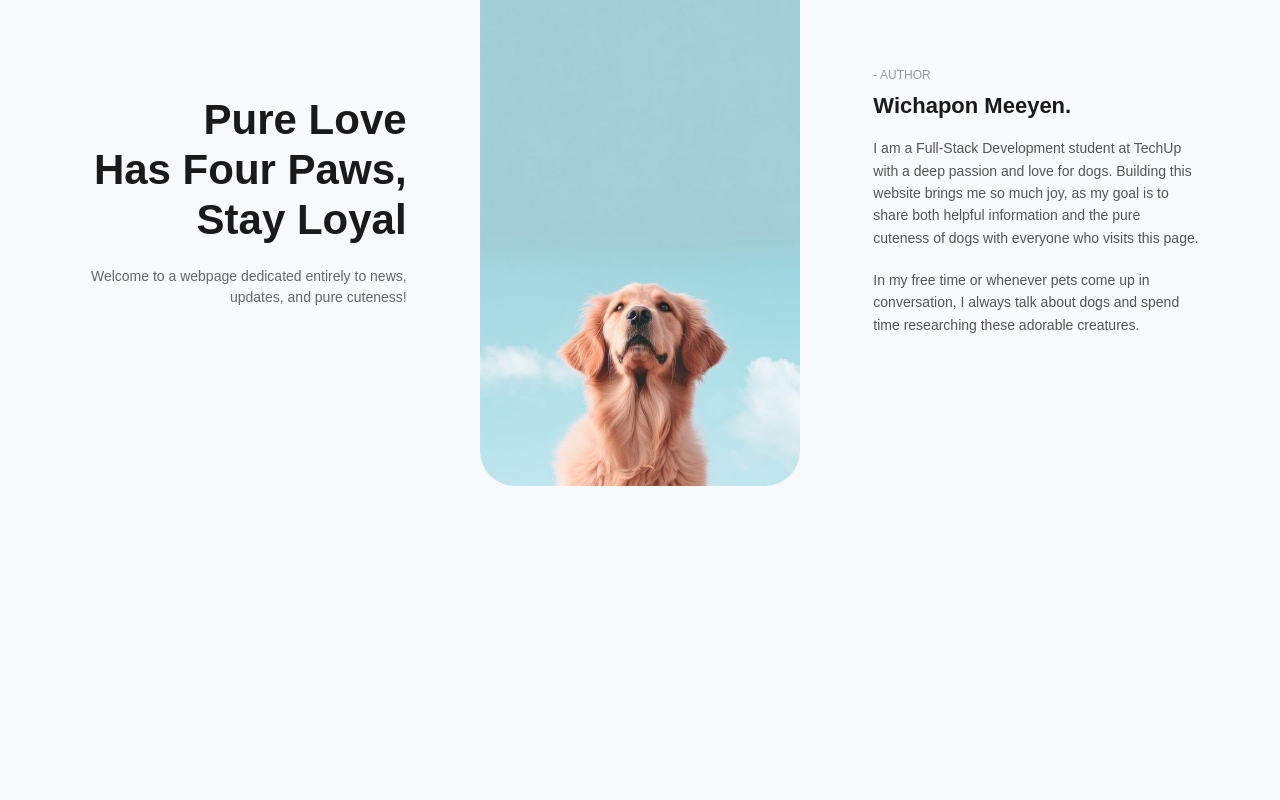
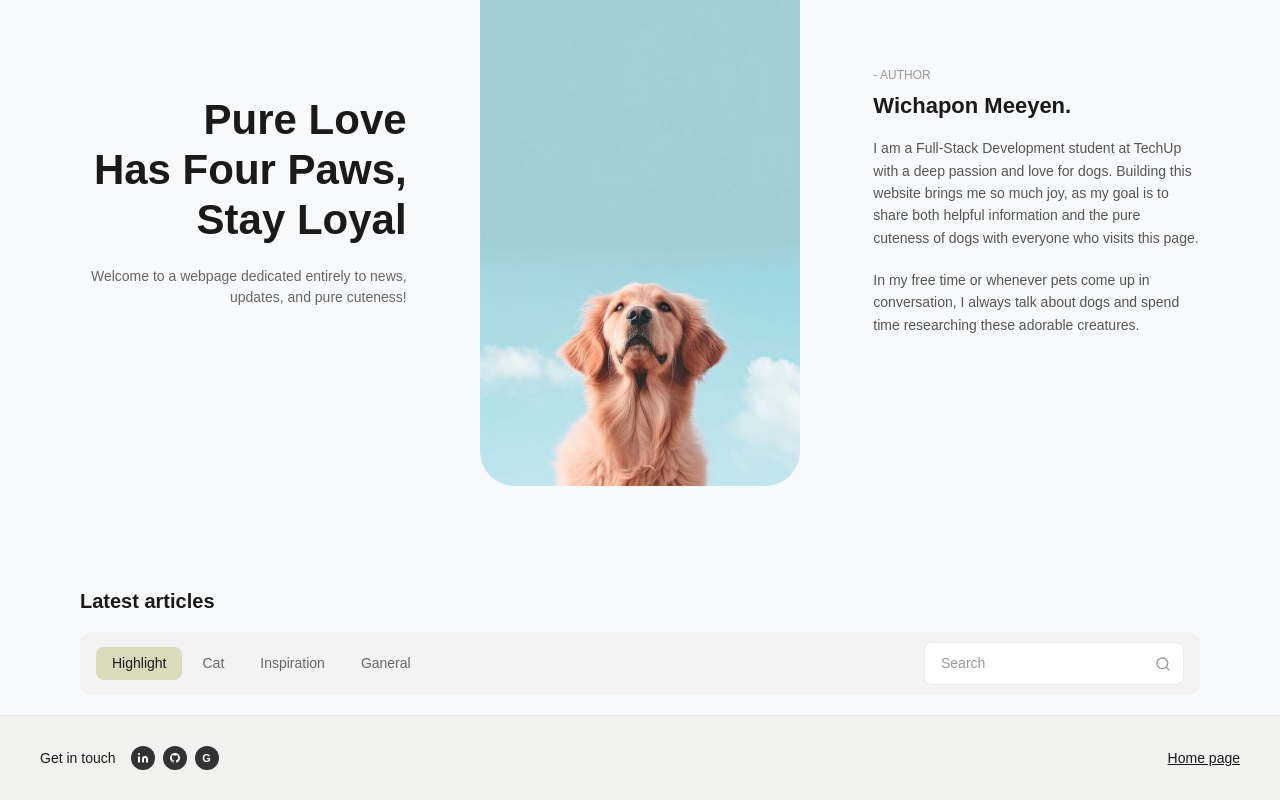
Before and after one commit to Wichapon-mee/wichapon-dev-blog, a React (Vite) app: page / in a window 1280 px wide. Shown: the part 231-1031 px from the top of the page. Before the commit the page ends 800 px from the top, so only its background shows below. Built offline with nearby package versions, Linux system fonts and the light colour scheme.

Commit message:
feat: Add jsconfig.json for path aliasing, integrate lucide-react for icons, and refactor components for improved structure. Introduced ArticleSection and updated NavBar and HeroSection to use named exports.

```diff
--- a/package.json
+++ b/package.json
@@ -11,6 +11,7 @@
   },
   "dependencies": {
     "@tailwindcss/vite": "^4.3.1",
+    "lucide-react": "^1.21.0",
     "react": "^19.2.6",
     "react-dom": "^19.2.6",
     "tailwindcss": "^4.3.1"
--- a/src/App.jsx
+++ b/src/App.jsx
@@ -1,13 +1,38 @@
 import React from 'react';
-import NavBar from './components/NavBar';
-import HeroSection from './components/HeroSection';
+// แก้ไขสถานการณ์ที่ 2: เปลี่ยนเป็น Named Import ดึง { NavBar, Footer } มาจากไฟล์เดียวกันด้วยปีกกา
+import { NavBar, Footer } from './components/NavBar';
+
+// แก้ไขสถานการณ์ที่ 2: หากโค้ดในไฟล์ HeroSection.jsx เปลี่ยนเป็น Named Export แล้ว ให้ใส่ปีกกาครอบแบบนี้ครับ
+// (แต่ถ้าไฟล์ HeroSection ยังเป็นแบบเก่าอยู่ ให้ลบปีกกา {} ออกได้ครับพี่)
+import { HeroSection } from './components/HeroSection';
+
+// สถานการณ์ที่ 3: นำเข้าคอมโพเนนต์ค้นหาบทความแบบ Default Import (ไม่มีปีกกาครอบ)
+import ArticleSection from './components/ArticleSection';
 import './App.css';
 
 function App() {
   return (
-    <div style={{ background: '#f8f9fa', minHeight: '100vh', fontFamily: 'sans-serif' }}>
-      <NavBar />
-      <HeroSection />
+    <div style={{
+      background: '#f8f9fa',
+      minHeight: '100vh',
+      fontFamily: 'sans-serif',
+      display: 'flex',
+      flexDirection: 'column',
+      justifyContent: 'space-between'
+    }}>
+      <div>
+        {/* แสดงผลแถบเมนูด้านบน */}
+        <NavBar />
+
+        {/* แสดงผลเนื้อหาต้อนรับหลัก */}
+        <HeroSection />
+
+        {/* แสดงผลแถบค้นหาบทความที่เราจะสร้างในสเต็ปถัดไป */}
+        <ArticleSection />
+      </div>
+
+      {/* แสดงผลแถบข้อมูลติดต่อด้านล่างสุด พร้อมไอคอนจาก lucide-react */}
+      <Footer />
     </div>
   );
 }
--- /dev/null
+++ b/src/components/ArticleSection.jsx
@@ -0,0 +1,96 @@
+import React from 'react';
+// ดึงไอคอนแว่นขยายมาใช้งานในช่องค้นหาตามโจทย์สั่ง
+import { Search } from 'lucide-react';
+
+function ArticleSection() {
+  return (
+    <section style={{
+      wFull: '100%',
+      maxWidth: '1200px',
+      margin: '0 auto',
+      padding: '40px 40px 20px 40px',
+      fontFamily: 'sans-serif'
+    }}>
+      {/* หัวข้อหลัก */}
+      <h2 style={{ fontSize: '20px', fontWeight: 'bold', color: '#1a1a1a', marginBottom: '16px' }}>
+        Latest articles
+      </h2>
+
+      {/* แถบเมนูสีเทาอ่อนชิ้นใหญ่ขอบมน */}
+      <div style={{
+        backgroundColor: '#f3f3f3',
+        borderRadius: '12px',
+        padding: '10px 16px',
+        display: 'flex',
+        justifyContent: 'space-between',
+        alignItems: 'center',
+        flexWrap: 'wrap',
+        gap: '15px'
+      }}>
+
+        {/* ฝั่งซ้าย: รายการหมวดหมู่ (Categories) */}
+        <div style={{ display: 'flex', alignItems: 'center', gap: '4px' }}>
+          {/* ปุ่ม Highlight ที่มีสถานะ Active สีเข้มตามภาพ */}
+          <button style={{ backgroundColor: '#dcdaba', color: '#1a1a1a', fontWeight: '500', padding: '6px 16px', borderRadius: '8px', border: 'none', fontSize: '14px', cursor: 'pointer' }}>
+            Highlight
+          </button>
+
+          <button style={{ color: '#666', fontWeight: '500', padding: '6px 16px', border: 'none', background: 'transparent', fontSize: '14px', cursor: 'pointer' }}>
+            Cat
+          </button>
+
+          <button style={{ color: '#666', fontWeight: '500', padding: '6px 16px', border: 'none', background: 'transparent', fontSize: '14px', cursor: 'pointer' }}>
+            Inspiration
+          </button>
+
+          <button style={{ color: '#666', fontWeight: '500', padding: '6px 16px', border: 'none', background: 'transparent', fontSize: '14px', cursor: 'pointer' }}>
+            Ganeral
+          </button>
+        </div>
+
+        {/* ฝั่งขวา: ช่องค้นหา (Search Input) ขอบมนขนาดพอดีพร้อมแว่นขยาย */}
+        <div style={{
+          position: 'relative',
+          width: '260px',
+          backgroundColor: '#fff',
+          borderRadius: '8px',
+          border: '1px solid #eaeaea',
+          overflow: 'hidden',
+          display: 'flex',
+          alignItems: 'center'
+        }}>
+          <input
+            type="text"
+            placeholder="Search"
+            style={{
+              width: '100%',
+              padding: '10px 40px 10px 16px',
+              fontSize: '14px',
+              color: '#333',
+              border: 'none',
+              outline: 'none'
+            }}
+            disabled // ปิด Logic การกรอกชั่วคราวตามเงื่อนไขโจทย์
+          />
+          {/* จัดตำแหน่งไอคอนแว่นขยายฝั่งขวา */}
+          <div style={{
+            position: 'absolute',
+            right: '12px',
+            top: '50%',
+            transform: 'translateY(-50%)',
+            display: 'flex',
+            alignItems: 'center',
+            pointerEvents: 'none',
+            color: '#999'
+          }}>
+            <Search size={16} />
+          </div>
+        </div>
+
+      </div>
+    </section>
+  );
+}
+
+// นำเข้ากลับมา Render ใน React Component App แบบ Default Export Import ตามที่โจทย์กำหนด
+export default ArticleSection;
--- a/src/components/HeroSection.jsx
+++ b/src/components/HeroSection.jsx
@@ -1,7 +1,7 @@
 import React from 'react';
 import GoldenRetrive from '../assets/GoldenRetrive.png';
 
-function HeroSection() {
+export const  HeroSection = () =>  {
   return (
     <div className="hero-container">
 
@@ -48,5 +48,3 @@ function HeroSection() {
     </div>
   );
 }
-
-export default HeroSection;
--- a/src/components/NavBar.jsx
+++ b/src/components/NavBar.jsx
@@ -1,6 +1,20 @@
 import React from 'react';
 
-function NavBar() {
+const LinkedinIcon = ({ size = 12 }) => (
+  <svg width={size} height={size} viewBox="0 0 24 24" fill="currentColor" aria-hidden="true">
+    <path d="M16 8a6 6 0 0 1 6 6v7h-4v-7a2 2 0 0 0-4 0v7h-4v-7a6 6 0 0 1 6-6zM2 9h4v12H2z" />
+    <circle cx="4" cy="4" r="2" />
+  </svg>
+);
+
+const GithubIcon = ({ size = 12 }) => (
+  <svg width={size} height={size} viewBox="0 0 24 24" fill="currentColor" aria-hidden="true">
+    <path d="M12 2C6.477 2 2 6.477 2 12c0 4.42 2.865 8.166 6.839 9.489.5.092.682-.217.682-.482 0-.237-.008-.866-.013-1.7-2.782.604-3.369-1.34-3.369-1.34-.454-1.156-1.11-1.464-1.11-1.464-.908-.62.069-.608.069-.608 1.003.07 1.531 1.03 1.531 1.03.892 1.529 2.341 1.087 2.91.831.092-.646.35-1.086.636-1.336-2.22-.253-4.555-1.11-4.555-4.943 0-1.091.39-1.984 1.029-2.683-.103-.253-.446-1.27.098-2.647 0 0 .84-.269 2.75 1.025A9.564 9.564 0 0 1 12 6.844c.85.004 1.705.115 2.504.337 1.909-1.294 2.747-1.025 2.747-1.025.546 1.377.203 2.394.1 2.647.64.699 1.028 1.592 1.028 2.683 0 3.842-2.339 4.687-4.566 4.935.359.309.678.919.678 1.852 0 1.336-.012 2.415-.012 2.743 0 .267.18.578.688.48C19.138 20.163 22 16.418 22 12c0-5.523-4.477-10-10-10z" />
+  </svg>
+);
+
+// แก้ไข Todo 1: เปลี่ยนจาก default export เป็น Named Export โดยการเติมคำว่า export const ด้านหน้า
+export const NavBar = () => {
   return (
     <nav style={{
       display: 'flex',
@@ -19,10 +33,7 @@ function NavBar() {
       <div>
         {/* กลุ่มปุ่มปกติ */}
         <div className="nav-buttons" style={{ display: 'flex', gap: '15px' }}>
-          {/* 1. เติม className="btn-login" */}
           <button className="btn-login" style={{ padding: '10px 24px', borderRadius: '20px', border: '1px solid #333', background: 'transparent', cursor: 'pointer', fontWeight: '500', transition: 'all 0.2s ease' }}>Log in</button>
-
-          {/* 2. เติม className="btn-signup" */}
           <button className="btn-signup" style={{ padding: '10px 24px', borderRadius: '20px', border: 'none', background: '#1a1a1a', color: '#fff', cursor: 'pointer', fontWeight: '500', transition: 'all 0.2s ease' }}>Sign up</button>
         </div>
 
@@ -32,18 +43,13 @@ function NavBar() {
         </div>
       </div>
 
-      {/* สไตล์พิเศษ (เพิ่ม Hover เข้าไปตรงนี้) */}
       <style>{`
-        /* เอฟเฟกต์ Hover ของปุ่ม Log in */
         .btn-login:hover {
-          background-color: #cccccc !important; /* เปลี่ยนพื้นหลังเป็นสีเทาอ่อน */
+          background-color: #cccccc !important;
         }
-
-        /* เอฟเฟกต์ Hover ของปุ่ม Sign up */
         .btn-signup:hover {
-          background-color: #cccccc !important; /* เปลี่ยนพื้นหลังให้สีดำสว่างขึ้นมาหน่อย */
+          background-color: #cccccc !important;
         }
-
         @media (max-width: 768px) {
           .nav-buttons { display: none !important; }
           .nav-hamburger { display: block !important; }
@@ -53,4 +59,66 @@ function NavBar() {
   );
 }
 
-export default NavBar;
+// แก้ไข Todo 2: เพิ่ม Component Footer ไว้ในไฟล์เดียวกัน และส่งออกด้วย Named Export
+// 1. ตรวจสอบบรรทัดบนสุดของไฟล์ NavBar.jsx ให้มีตัวดึงไอคอนเหล่านี้นะครับ:
+// import { Linkedin, Github, Globe } from "lucide-react";
+
+// 2. โค้ดส่วน Footer ใหม่แกะกล่องตามรูปแบบภาพดีไซน์
+export const Footer = () => {
+  return (
+    <footer style={{
+      backgroundColor: '#f1f1f0', // สีพื้นหลังเทาอ่อนนวลๆ ตามรูปภาพ
+      padding: '30px 40px',
+      fontFamily: 'sans-serif',
+      borderTop: '1px solid #eaeaea'
+    }}>
+      <div style={{
+        maxWidth: '1200px',
+        margin: '0 auto',
+        display: 'flex',
+        justifyContent: 'space-between',
+        alignItems: 'center',
+        flexWrap: 'wrap',
+        gap: '20px'
+      }}>
+
+        {/* ฝั่งซ้าย: Get in touch และกลุ่มไอคอนโซเชียลสีดำวงกลม */}
+        <div style={{ display: 'flex', alignItems: 'center', gap: '15px' }}>
+          <span style={{ fontSize: '14px', color: '#1a1a1a', fontWeight: '500' }}>
+            Get in touch
+          </span>
+
+          <div style={{ display: 'flex', gap: '8px' }}>
+            {/* ไอคอนที่ 1: Linkedin */}
+            <a href="#linkedin" style={{ color: '#fff', backgroundColor: '#333', borderRadius: '50%', width: '24px', height: '24px', display: 'flex', alignItems: 'center', justifyContent: 'center', textDecoration: 'none' }}>
+              <LinkedinIcon size={12} />
+            </a>
+
+            {/* ไอคอนที่ 2: Github */}
+            <a href="#github" style={{ color: '#fff', backgroundColor: '#333', borderRadius: '50%', width: '24px', height: '24px', display: 'flex', alignItems: 'center', justifyContent: 'center', textDecoration: 'none' }}>
+              <GithubIcon size={12} />
+            </a>
+
+            {/* ไอคอนที่ 3: Google (ใช้ตัวอักษร G หนาในวงกลมเพื่อให้ตรงตามดีไซน์เป๊ะๆ) */}
+            <a href="#google" style={{ color: '#fff', backgroundColor: '#333', borderRadius: '50%', width: '24px', height: '24px', display: 'flex', alignItems: 'center', justifyContent: 'center', textDecoration: 'none', fontSize: '11px', fontWeight: 'bold' }}>
+              G
+            </a>
+          </div>
+        </div>
+
+        {/* ฝั่งขวา: ลิงก์ Home page ขีดเส้นใต้ */}
+        <div>
+          <a href="/" style={{
+            fontSize: '14px',
+            color: '#1a1a1a',
+            textDecoration: 'underline',
+            fontWeight: '500'
+          }}>
+            Home page
+          </a>
+        </div>
+
+      </div>
+    </footer>
+  );
+}
--- a/vite.config.js
+++ b/vite.config.js
@@ -1,7 +1,13 @@
 import { defineConfig } from 'vite'
 import react from '@vitejs/plugin-react-swc'
+import path from "path"
 
 // https://vite.dev
 export default defineConfig({
   plugins: [react()],
+  resolve: {
+    alias: {
+      "@": path.resolve(__dirname, "./src"),
+    },
+  },
 })
```
Also changed, not shown: ่่jsconfig.json (added, +9 -0 lines), 1 other file (tests, documents, lock files or other folders).
